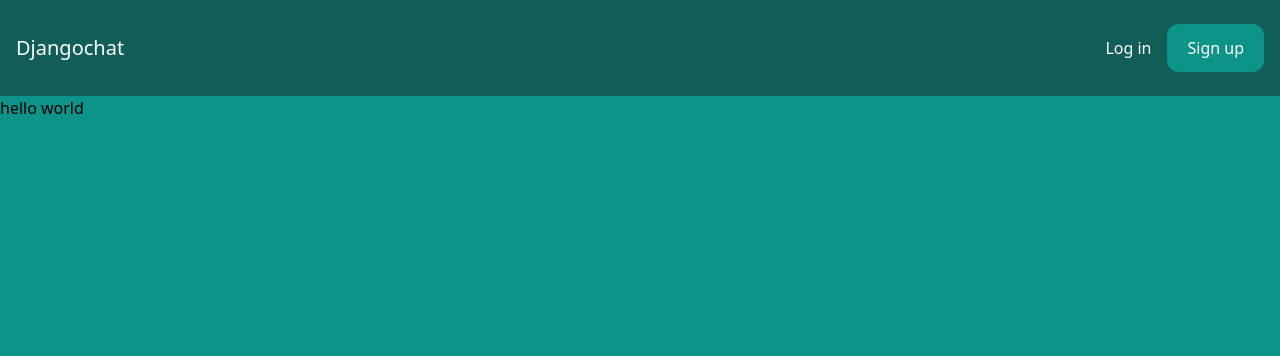
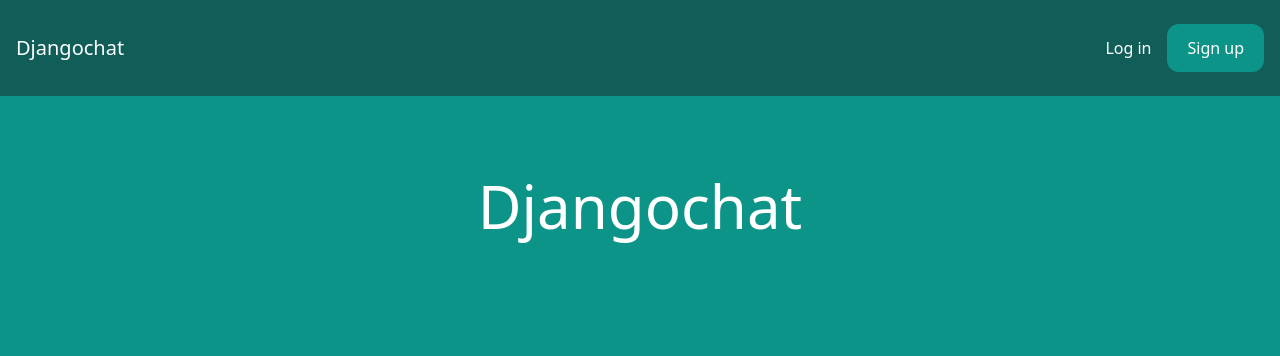
Before and after one commit to kian122/django-chat-app, a Django app: page / in a window 1280 px wide. Shown: the top 356 px of the page. Run offline with Django 4.2, Linux system fonts and the light colour scheme; some libraries are stand-ins or nearby versions.

Commit message:
styling ...

```diff
--- a/djangochat/core/templates/core/frontpage.html
+++ b/djangochat/core/templates/core/frontpage.html
@@ -1,9 +1,11 @@
-{% extends "core/base.html" %}
+{% extends 'core/base.html' %}
+
+{% block title %}Welcome | {% endblock %}
 
 {% block content %}
 
-    <p>
-        hello world
-    </p>
+<div class="p-10 lg:p-20 text-center">
+    <h1 class="text-3xl lg:text-6xl text-white">Djangochat</h1>
+</div>
 
-{% endblock content %}
+{% endblock %}
```
